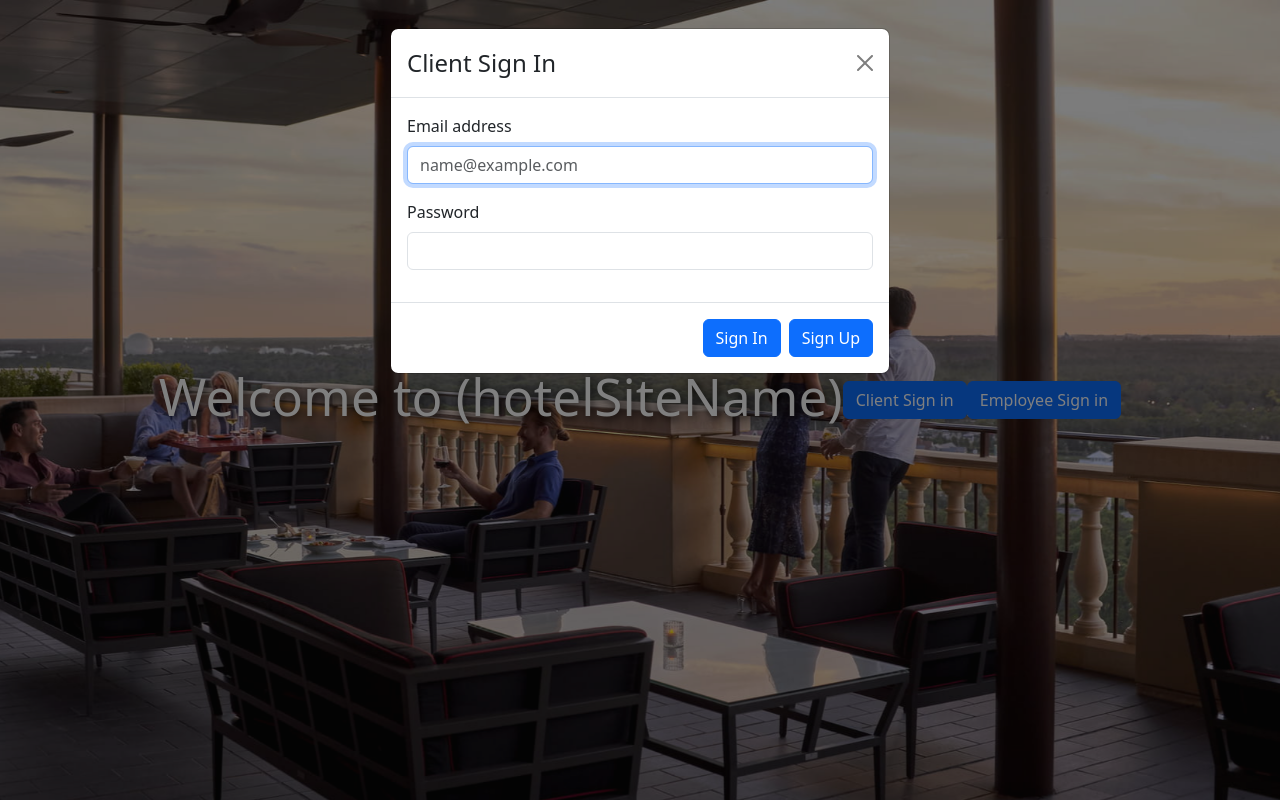
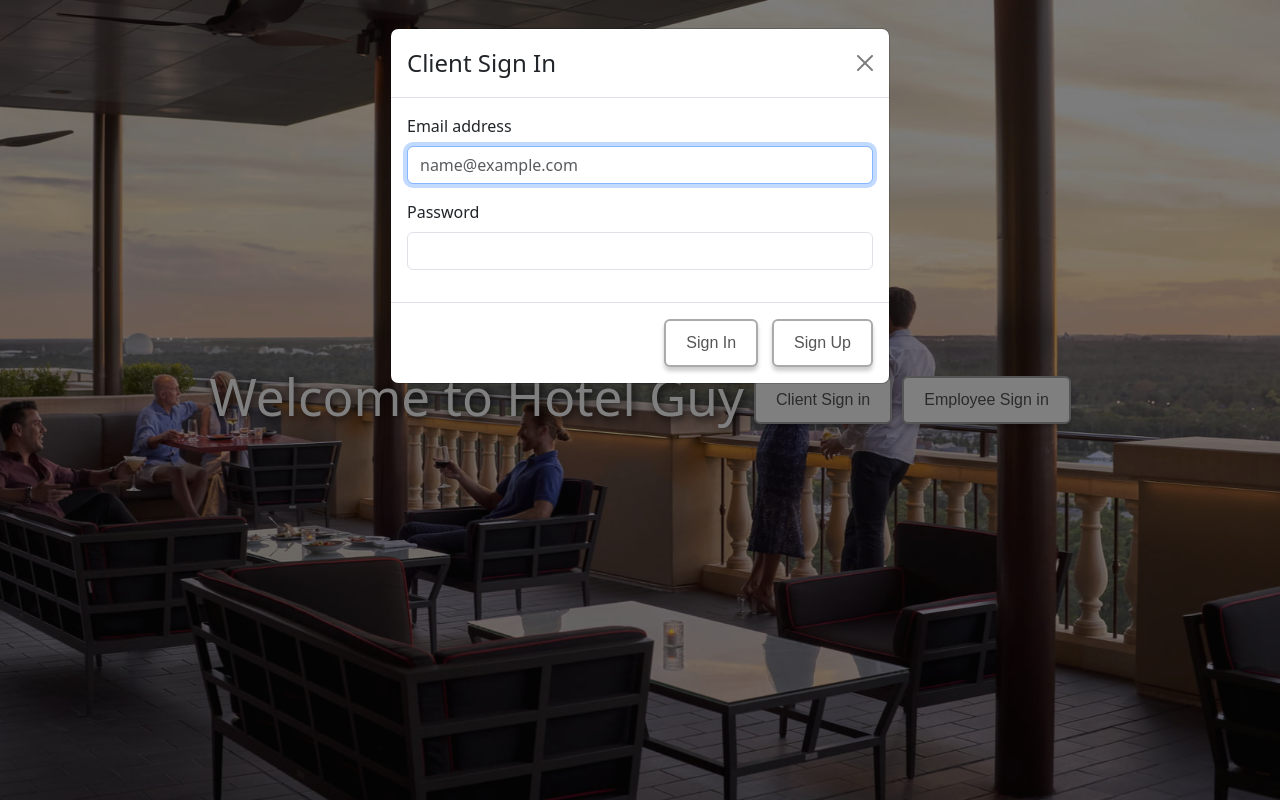
Before and after one commit to LJulien27/Databases_Project, a React (Vite) app in the folder frontend/: page / in a window 1280 px wide. Both pictures are taken after a click on the button "Client Sign in". Built offline with nearby package versions, Linux system fonts and the light colour scheme; no server answers.

Commit message:
login page update

```diff
--- a/frontend/src/Login.jsx
+++ b/frontend/src/Login.jsx
@@ -5,6 +5,7 @@ import Form from 'react-bootstrap/Form';
 import { useNavigate } from 'react-router-dom';
 import { useState, useEffect } from 'react';
 import './Background.css';
+import './Client.css'
 
 const Login = ({setLoggedIn, setAccount}) => {
 
@@ -187,8 +188,8 @@ const Login = ({setLoggedIn, setAccount}) => {
             <div className="bg-fade" />
 
             <div className="text-over-image">
-                <h1 style={{ textShadow: '2px 2px 10px rgba(0, 0, 0, 2.5)' }}>Welcome to (hotelSiteName)</h1>
-                <Button variant="primary" onClick={handleShowClient}>
+                <h1 style={{ textShadow: '2px 2px 10px rgba(0, 0, 0, 2.5)' }}>Welcome to Hotel Guy</h1>
+                <Button variant="primary" className="dropdown-button" onClick={handleShowClient}>
                     Client Sign in
                 </Button>
 
@@ -223,10 +224,10 @@ const Login = ({setLoggedIn, setAccount}) => {
                     </Modal.Body>
                     <Modal.Footer>
                         {errorSigninClient && <p style={{ color: 'red' }}>{errorSigninClient}</p>}
-                        <Button variant="primary" onClick={handleSignInClient}>
+                        <Button variant="primary" className="search-button" onClick={handleSignInClient}>
                             Sign In
                         </Button>
-                        <Button variant="primary" onClick={() => { handleCloseClient(); handleShowClientSignUp(); }}>
+                        <Button variant="primary" className="positive-modal-button" onClick={() => { handleCloseClient(); handleShowClientSignUp(); }}>
                             Sign Up
                         </Button>
                     </Modal.Footer>
@@ -307,7 +308,7 @@ const Login = ({setLoggedIn, setAccount}) => {
                 </Modal>
 
 
-                <Button variant="primary" onClick={handleShowEmployee}>
+                <Button variant="primary" className="dropdown-button" onClick={handleShowEmployee}>
                     Employee Sign in
                 </Button>
 
@@ -341,7 +342,7 @@ const Login = ({setLoggedIn, setAccount}) => {
                     </Modal.Body>
                     <Modal.Footer>
                         {errorSigninEmployee && <p style={{ color: 'red' }}>{errorSigninEmployee}</p>}
-                        <Button variant="primary" onClick={handleSignInEmployee}>
+                        <Button variant="primary" className="search-button" onClick={handleSignInEmployee}>
                             Sign In
                         </Button>
                     </Modal.Footer>
```
